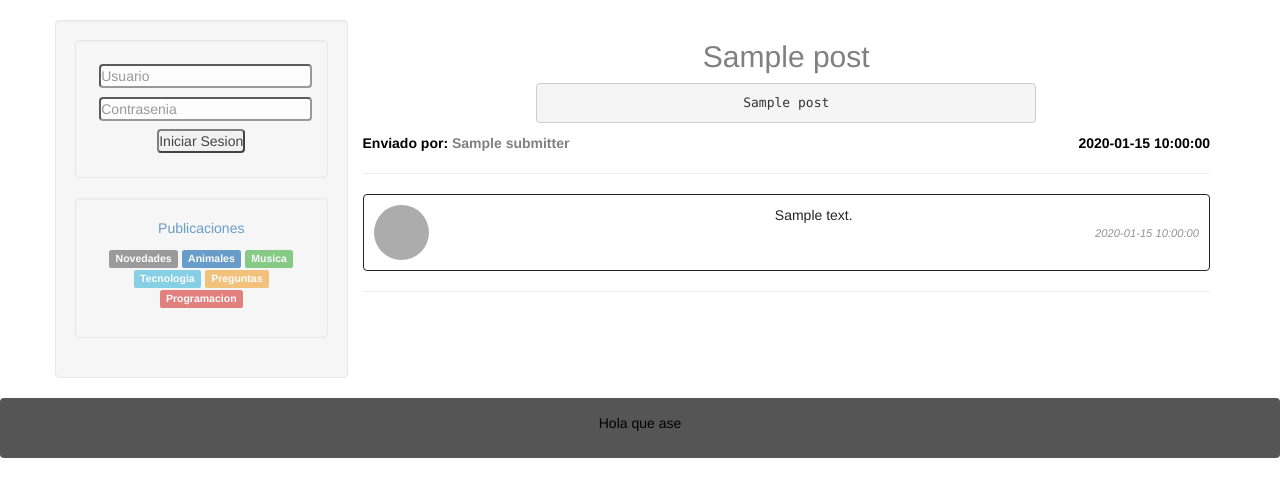
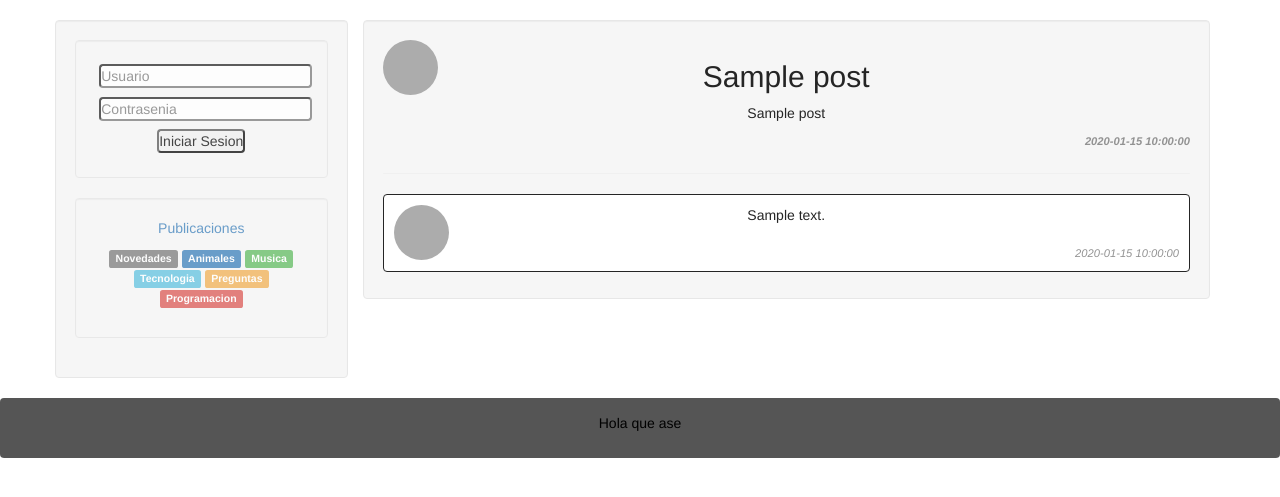
Before and after one commit to jorgelinor/blog, a Python web app: template templates/permalink.html in a window 1280 px wide. Shown: the part 52-549 px from the top of the page. Run offline with Jinja, Linux system fonts and the light colour scheme; the template is opened without the code that fills it: most values are stand-ins (such as "Sample title", 1, 10 or a date in 2020); grey boxes marked "Sample" are stand-in pictures; some libraries are stand-ins or nearby versions; grey boxes are pictures that could not be loaded.

Commit message:
Arreglos permalink

```diff
--- a/css/styles.css
+++ b/css/styles.css
@@ -66,7 +66,7 @@
 	color: gray;
 }
 #post-title {
-	color: gray;
+	color: black;
 	text-decoration: none;
 }
 #post-submitter-deleted {
@@ -83,9 +83,10 @@
 	font-weight:bold;
 }
 #post-comment-content {
-	text-align:center;
-	color: black;
-
+    width: 70%;
+    text-align: center;
+    color: black;
+    word-wrap: break-word;
 }
 #comment-content-full {
 	display:none;
@@ -107,7 +108,6 @@
 	margin-bottom: 7px;
 	margin-top: 7px;
 	border:1px solid;
-	opacity: 0.85;
 	padding:10px;
 	width: 100%;
 	display:block;
@@ -278,7 +278,7 @@ ul, ol {
 #post-options{
 	display: none;
 	position:absolute;
-	max-width: 140px;
+	width: 82px;
     padding-top: 10px;
     padding-right: 15px;
     padding-bottom: 10px;
@@ -420,3 +420,19 @@ li.username{
 .prof-li hr {
 	margin:0px;
 }
+.comment-options-bt{
+	float: right;
+	color:#c7c7c7;
+}
+.comment-options{
+	display: none;
+    position: absolute;
+    width: 96px;
+    padding-top: 10px;
+    padding-right: 15px;
+    padding-bottom: 10px;
+    padding-left: 15px;
+    background-color: white;
+    z-index: 2147483647;
+    border: 1px solid;
+}
--- a/handler.py
+++ b/handler.py
@@ -69,10 +69,12 @@ class Handler(webapp2.RequestHandler):
             else:
                 lista = data[key_cache+'_list']
                 for indice in range(len(lista)-1):
-                    if lista[indice].key().id() == test.key().id():
+                    if lista[indice].key().id() == key:
                         if query:
                             lista[indice] = query
+                            logging.error('lol')
                         else:
+                            logging.error('lal')
                             del lista[indice]
                 data[key_cache+'_list'] = lista
             memcache.set(key_cache, data)
--- a/templates/base.html
+++ b/templates/base.html
@@ -148,6 +148,16 @@
 	      </div>
 	    {%endif%}
 	   {%endif%}
+		{%if post%}
+			{%if post.submitter == 'ti'%}
+				{%if post.modificable == 'pending'%}
+			      <div class="alert alert-success fade in">
+			        <a href="#" class="close" data-dismiss="alert" aria-label="close">×</a>
+			        Tu peticion esta en proceso
+			      </div>
+				{%endif%}
+			{%endif%}
+		{%endif%}
 	  {%if user%}
 	      <p><a href="/profile/_viewcomments?u={{user.displayName}}">Comentarios</a></p>
 	      <ul class="change-bg">
--- a/templates/error.html
+++ b/templates/error.html
@@ -1,4 +1,6 @@
 {%extends 'base.html'%}
 {%block content%}
+<div class="well">
 	<h1 onclick="history.go(-1);return true;" style="cursor: pointer">{{error}}</h1>
+</div>
 {%endblock%}
--- a/templates/just_comments.html
+++ b/templates/just_comments.html
@@ -1,5 +1,6 @@
 {%extends 'base.html'%}
 {%block content%}
+<div class="well">
 <h2>{%if mios == True%}
 		Mis comentarios
 	{%else%}
@@ -18,4 +19,5 @@
 		Ningun comentario encontrado.
 		<FORM><INPUT Type="button" VALUE="Volver" onClick="history.go(-1);return true;"></FORM>
 	{%endif%}
+</div>
 {%endblock%}
--- a/templates/permalink.html
+++ b/templates/permalink.html
@@ -2,42 +2,58 @@
 {%block content%}
 <center>
 {%if post%}
+<div class="well">
+		{%if post.submitter == 'ti'%}
+			<label class="post-options-bt" style="float:right">▼
+				<ul id="post-options">
+				<li><a href="/{{post.key().id()}}/_editpost">Editar</a></li>
+				{%if post.visible%}
+					<li><a href="/profile/_viewposts?post={{post.key().id()}}&visible=0">Ocultar</a></li>
+				{%else%}
+					<li><a href="/profile/_viewposts?post={{post.key().id()}}&visible=1">Mostrar</a></li>
+				{%endif%}
+				</ul></label>
+		{%endif%}
+		{%if post.submitter_pic%}
+			<a href="/profile?u={{post.submitter}}"><div style="width: 55px;height: 55px;float: left;"><img src="/view_photo/{{post.submitter_pic}}" class="img-circle" height="55" width="55" alt="Avatar"></div></a>
+		{%else%}
+			<a href="/profile?u={{post.submitter}}"><div style="width: 55px;height: 55px;float: left;"><img src="/img/profile.jpg" class="img-circle" height="55" width="55" alt="Avatar"></div></a>
+		{%endif%}
 		<h2 style="margin-left:20%;margin-right:20%"><a id="post-title">{{post.title}}</a></h2>
-		<div style="max-width:500px;word-wrap:break-word"><pre>{{post.post}}</pre></div>
-		{%if post.submitter.split("|")[1] != "False"%}
-			<label style="float:left">Enviado por: <a id="post-submitter" href="/profile?u={{post.submitter.split('|')[0]}}">{{post.submitter.split("|")[0]}}</a></label>
-		{%else%}
-			<label style="float:left">Enviado por: <a id="post-submitter-deleted">{{post.submitter.split("|")[0]}}</a></label>
+		<div style="max-width:500px;word-wrap:break-word"><p style="max-width: 80%">{{post.post}}</p></div>
+		<label style="font-size:80%;float:right;color:gray;font-style:italic">{{post.created_str}}</label>
+		{%if user%}
+			<a class="button" style="float: left;" href="/{{post.key().id()}}?action=newcomment">Deja tu comentario</a>
 		{%endif%}
-		<label style="float:right">{{post.created_str}}</label><br>
-		{%if user%}
-			<button><a class="button" href="/{{post.key().id()}}?action=newcomment">Deja tu comentario</a></button>
-		{%endif%}
-		{%if post.submitter == 'ti'%}
-			{%if post.modificable == 'pending'%}
-				<b style="color: red;float:right">Tu peticion esta en proceso</b>
-			{%else%}
-				<a style="float:right" href="/{{post.key().id()}}/_editpost">Editar post</a>
-			{%endif%}
-		{%endif%}
+		<br>
 		<hr>
 		{%if comments%}
 			{%for comment in comments%}
 				<div class="post-comment">
-				<div style="width: 55px;height: 55px;float: left;"><img src="/view_photo/{{comment.submitter_pic}}" class="img-circle" height="55" width="55" alt="Avatar"></div><div id="post-comment-content"> {{comment.content}}</div>
-					<div style="font-size:80%;float:right;color:gray;font-style:italic">{{comment.created_str}}</div>
-					{%if post.submitter == 'ti'%}
-						<a href="/{{post.key().id()}}?action=deletecomment&c={{comment.key().id()}}" id="edit-link">Borrar</a>
-					{%endif%}
-					{%if comment.submitter.split("|")[1] != "False"%}
-						{%if comment.submitter.split('|')[0]=='ti'%}
-							<a id="edit-link" href="/{{post.key().id()}}?action=editcomment&c={{comment.key().id()}}">Modificar</a>
-						{%else%}
-							{%if post.submitter != 'ti' and user%}
-								<a id="edit-link" href="/{{post.key().id()}}?action=reportcomment&c={{comment.key().id()}}">Reportar</a>
+				{%if comment.submitter_pic%}
+					<a href="/profile?u={{comment.submitter}}"><div style="width: 55px;height: 55px;float: left;"><img src="/view_photo/{{comment.submitter_pic}}" class="img-circle" height="55" width="55" alt="Avatar"></div></a>
+				{%else%}
+					<a href="/profile?u={{comment.submitter}}"><div style="width: 55px;height: 55px;float: left;"><img src="/img/profile.jpg" class="img-circle" height="55" width="55" alt="Avatar"></div></a>
+				{%endif%}
+				{%if user%}
+					<label class="comment-options-bt">▼<ul class="comment-options">
+						{%if post.submitter == 'ti' and comment.submitter.split('|')[0]!='ti'%}
+							<li><a href="/{{post.key().id()}}?action=deletecomment&c={{comment.key().id()}}">Borrar</a></li>
+						{%endif%}
+						{%if comment.submitter.split("|")[1] != "False"%}
+							{%if comment.submitter.split('|')[0]=='ti'%}
+								<li><a href="/{{post.key().id()}}?action=deletecomment&c={{comment.key().id()}}">Borrar</a></li>
+								<li><a href="/{{post.key().id()}}?action=editcomment&c={{comment.key().id()}}">Modificar</a></li>
+							{%else%}
+								{%if comment.submitter != 'ti' and user%}
+									<li><a href="/{{post.key().id()}}?action=reportcomment&c={{comment.key().id()}}">Reportar</a></li>
+								{%endif%}
 							{%endif%}
 						{%endif%}
-					{%endif%}
+					</ul></label>
+				{%endif%}
+				<div id="post-comment-content"> {{comment.content}}</div>
+					<div style="margin-top: 20px;font-size:80%;float:right;color:gray;font-style:italic">{{comment.created_str}}</div>
 				</div>
 				<div style="display:none" id="hidden-edit-{{comment.key().id()}}">
 					<form method="post">
@@ -51,10 +67,8 @@
 						<button type="submit">Reportar comentario</button><FORM><INPUT Type="button" VALUE="Volver" onClick="history.go(-1);return true;"></FORM>
 					</form>
 				</div>
-				<hr>
 			{%endfor%}
 		{%endif%}
-		<br>
 		{%if newcomment==True%}
 			<script type='text/javascript'>
 				$(document).ready(function(){
@@ -77,8 +91,13 @@
 				$("#hidden-report-"+"{{comment.key().id()}}").css("display","block")
 			</script>
 		{%endif%}
+		<script type="text/javascript">
+			$('.post-options-bt').hover(function(){
+				$(this).children().css('display','block')},function(){$(this).children().css('display','none')
 
-<br>
+			})
+		</script>
+</div>
 {%endif%}
 </center>
 {%endblock%}
--- a/templates/profile.html
+++ b/templates/profile.html
@@ -1,5 +1,6 @@
 {%extends 'base.html'%}
 {%block content%}
+<div class='well'>
 	<div id="user-holder" style="z-index: 1">
 		<div><b id="nickname">{{profile.displayName}}</b></div><br><br>
 		{%if profile.img%}
@@ -39,4 +40,5 @@
 
 	<script src="/js/jquery.js"></script>
 	<script src="/js/javascript.js"></script>
+</div>
 {%endblock%}
```
Also changed, not shown: js/javascript.js (+3 -78 lines), permalink.py (+9 -6 lines), 2 other files.
